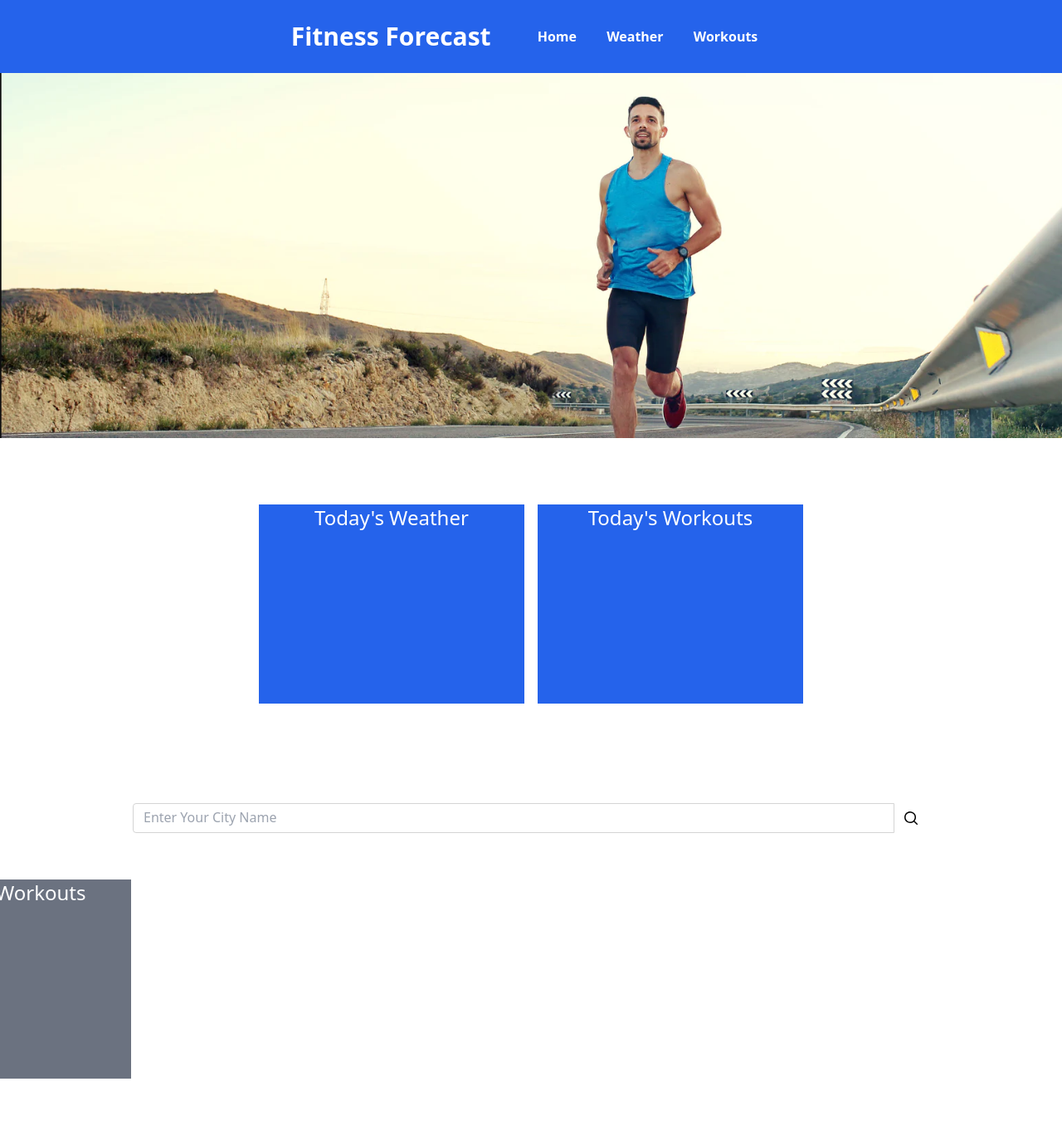
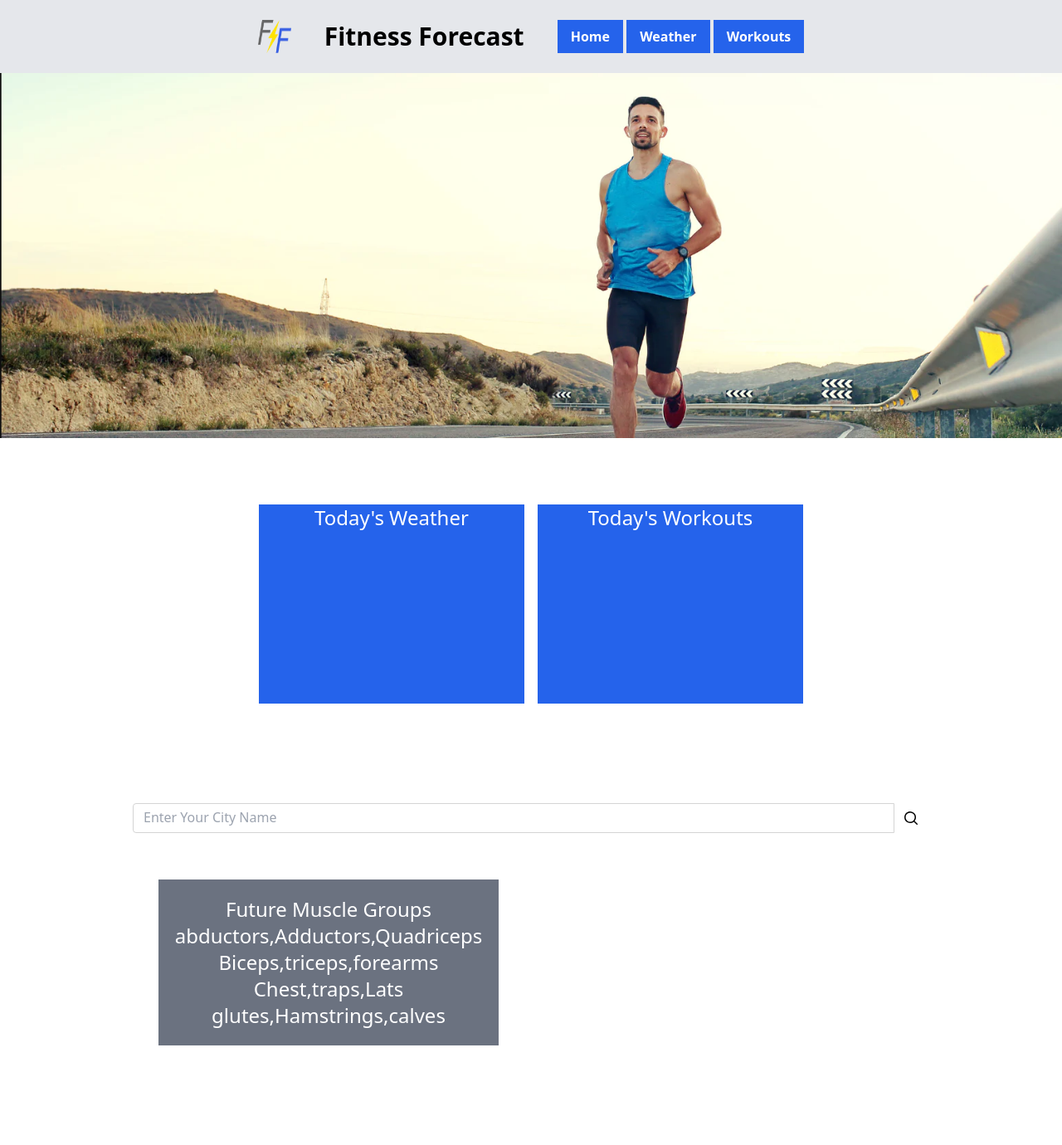
Before and after one commit to boydstacken/fitness-forecast, a plain HTML site: page index.html in a window 1280 px wide. Shown: the whole page at 83% size. After the commit the page ends 1340 px from the top, so only its background shows below. Drawn offline with nearby package versions, Linux system fonts and the light colour scheme; files that its build step writes are made by us from their sources; no server answers.

Commit message:
updated navbar with icon and increased height and width of future muscle group box.

```diff
--- a/index.html
+++ b/index.html
@@ -11,9 +11,12 @@
   <body>
     <header class="sticky top-0 z-30">
       <nav
-        class="sticky tp-0 flex items-center justify-center flex-wrap bg-blue-600 p-6"
+        class="sticky tp-0 flex items-center justify-center flex-wrap bg-gray-200 p-6"
       >
-        <h1 class="text-left text-3xl font-bold text-white pr-10">
+      <div class="mb-2 sm:mb-0 flex flex-row">
+        <img class="h-10 w-10 self-center mx-auto" src="./assets/FF Icon.png" alt="fitness forecast icon">
+      </div>
+        <h1 class="text-left text-3xl font-bold text pl-10 pr-10">
           Fitness Forecast
         </h1>
         <ul cass="flex border-b">
@@ -30,10 +33,7 @@
             Weather
           </li>
           <li
-            class="bg-blue-600 inline-block py-2 px-4 text-white hover:bg-blue-400 font-semibold"
-            href="#"
-          >
-            Workouts
+           class="bg-blue-600 inline-block py-2 px-4 text-white hover:bg-blue-400 font-semibold"><a href="#mainWorkoutCard"></a>Workouts
           </li>
         </ul>
       </nav>
@@ -48,7 +48,7 @@
     <main class="container mx-auto px-40">
       <div class="flex mx-auto gap-4 justify-center">
         <div
-          class="grid md:grid-cols-2 grid-flow-row gap-4 flex-wrap justify-center text-white text-center place-items-center pt-10 pb-20 mn-h-screen"
+          class="grid md:grid-cols-2 grid-flow-row gap-4 flex-wrap justify-center text-white text-center place-items-center pt-10 pb-20"
         >
           <section class="Todays-Weather pt-10 pb-10">
             <div class="bg-blue-600 w-80 h-60 text-2xl" id="mainWeatherCard">
@@ -96,9 +96,9 @@
       <div
         class="grid md:grid-cols-2 gap-4 flex-wrap mx-auto justify-center text-white text-center place-items-center pt-10 pb-20"
       >
-        <div class="flex gap-4 my-auto items-center h-full" id="futureWorkoutCard">
-            <section class="container bg-gray-500 w-80 h-60 text-2xl">
-              <h2>Previous Workouts</h2>
+        <div class="flex gap-4 justify-center mx-auto items-center h-full">
+            <section class="container bg-gray-500 min-w-fit p-5 min-h-full text-2xl float-right" id="futureWorkoutCard">
+              <h2>Future Muscle Groups</h2>
             </section>
         </div>
         <div
```
